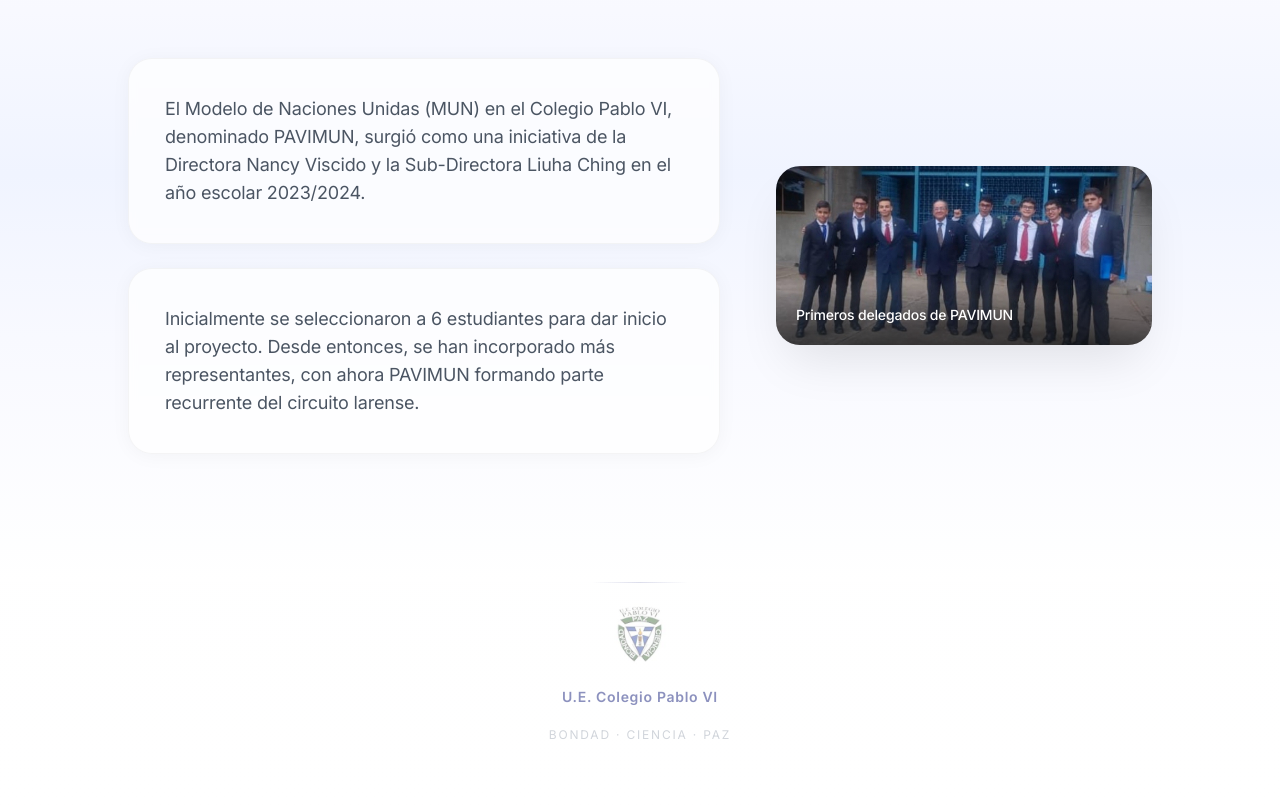
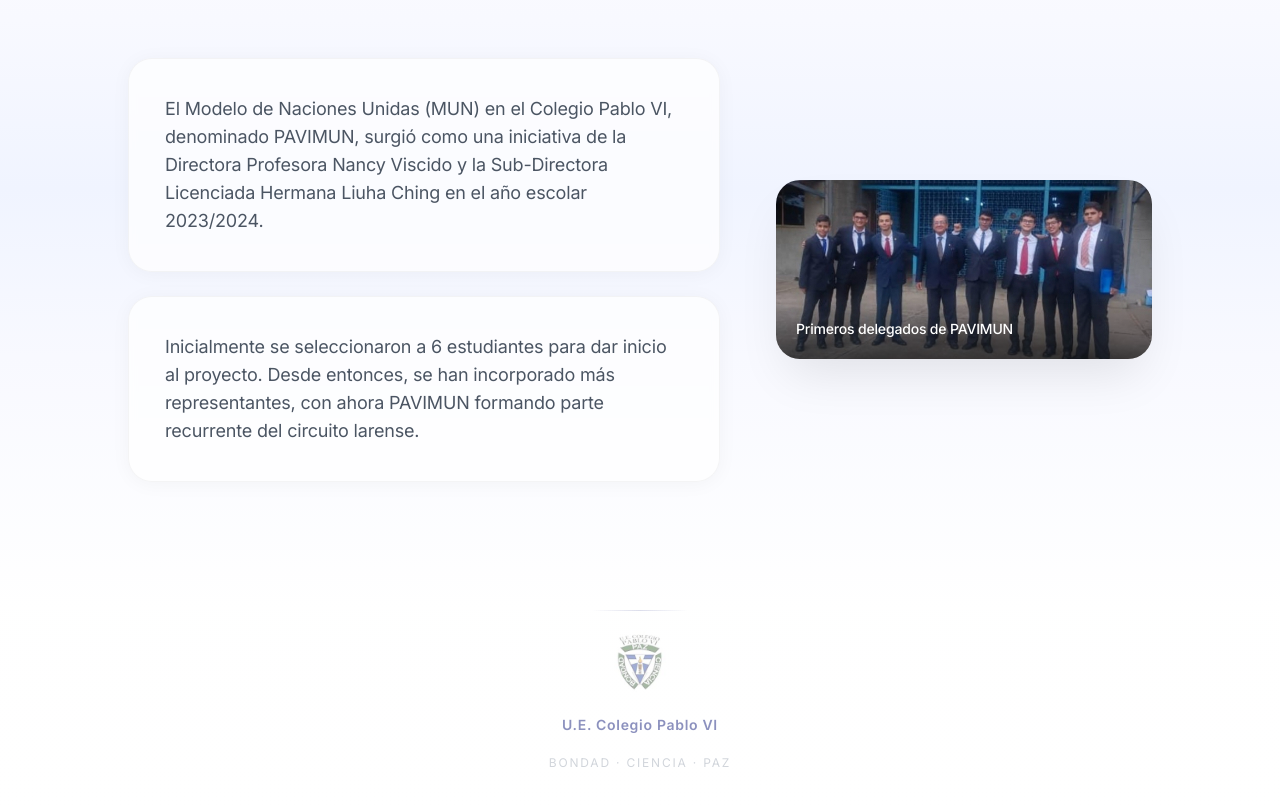
Before and after one commit to Juanctshub/pavimun, a React (Vite) app in the folder app/: page / in a window 1280 px wide. Shown: the part 2166-2971 px from the top of the page. Built offline with nearby package versions, Linux system fonts and the light colour scheme.

Commit message:
fix: updated director titles in Home.tsx

```diff
--- a/app/src/pages/Home.tsx
+++ b/app/src/pages/Home.tsx
@@ -394,7 +394,7 @@ const Home = () => {
                   <div className="p-7 md:p-9 rounded-3xl bg-white/70 backdrop-blur-sm border border-black/[0.04] shadow-[0_2px_20px_rgba(0,0,0,0.04)]">
                     <p className="text-base md:text-lg text-gray-600 leading-[1.85]">
                       El Modelo de Naciones Unidas (MUN) en el Colegio Pablo VI, denominado PAVIMUN,
-                      surgió como una iniciativa de la Directora Nancy Viscido y la Sub-Directora Liuha Ching
+                      surgió como una iniciativa de la Directora Profesora Nancy Viscido y la Sub-Directora Licenciada Hermana Liuha Ching
                       en el año escolar 2023/2024.
                     </p>
                   </div>
```
